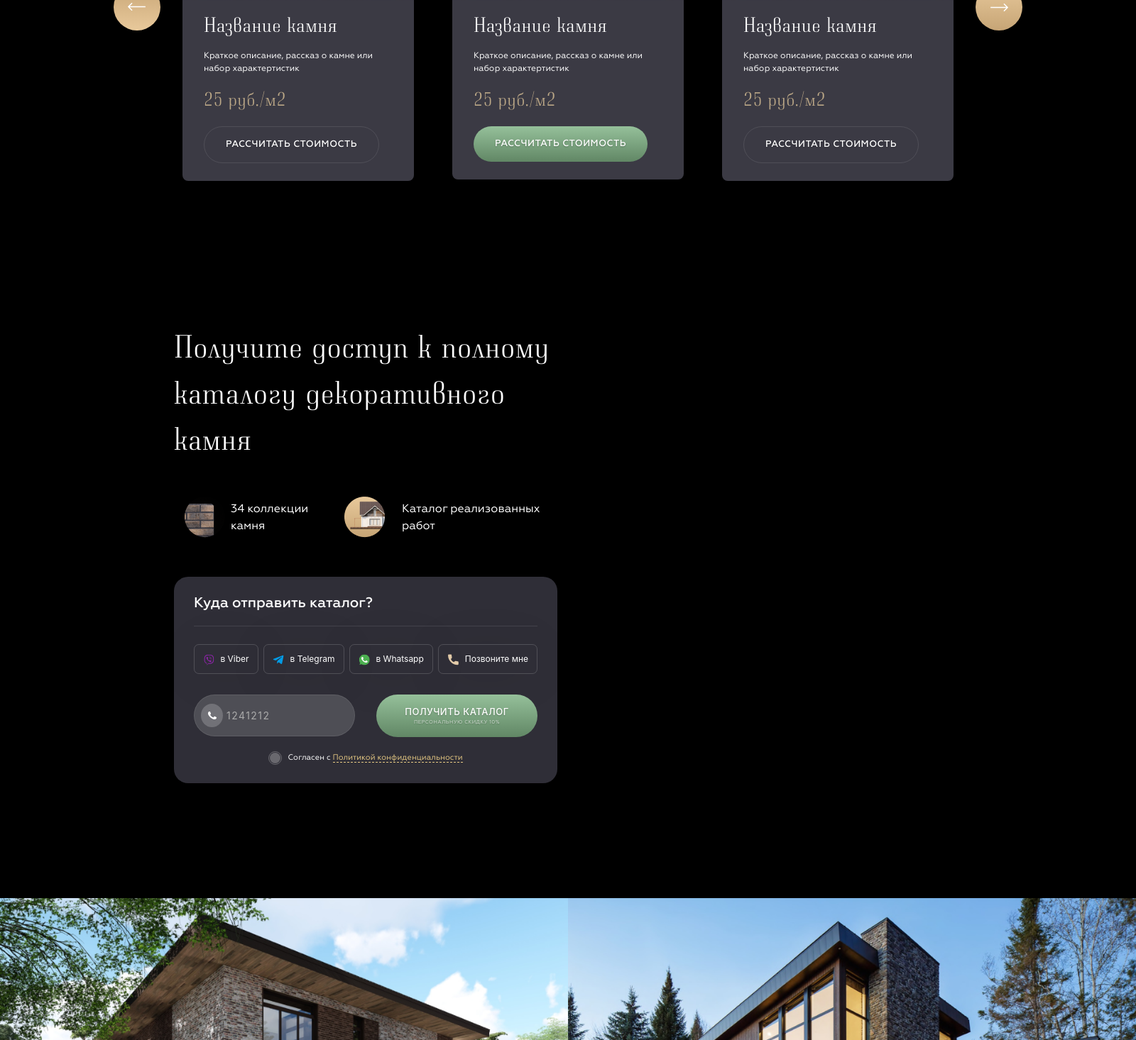
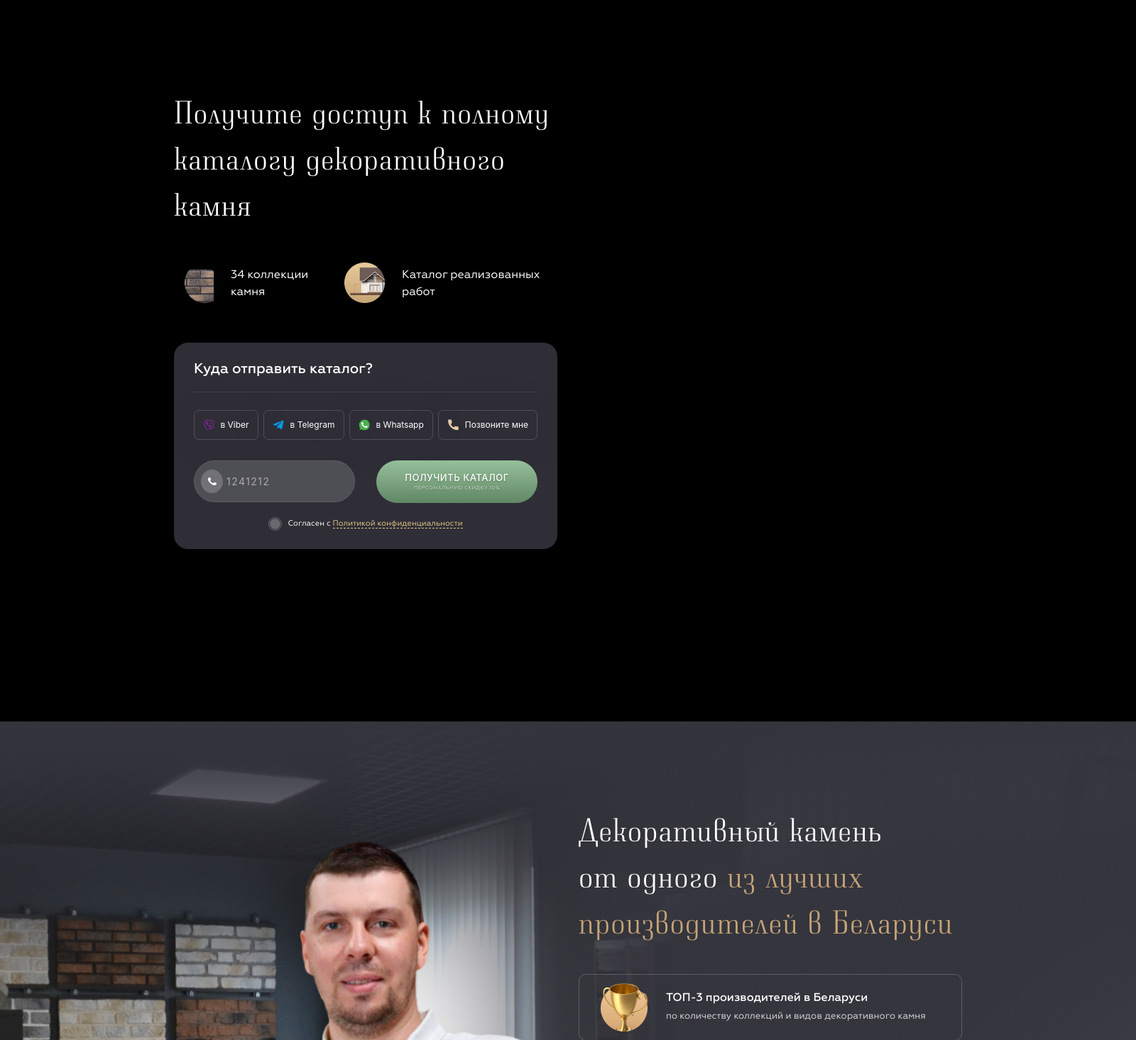
Before and after one commit to Harold-bot/Harold_bot.github.io, a PHP site: page /index.html in a window 1600 px wide; the page is wider, and only the part inside the window is pictured. Shown: the part 2177-3643 px from the top of that part at 71% size. Run offline with PHP 8.4, Linux system fonts and the light colour scheme.

Commit message:
pluces section

```diff
--- a/assets/css/style.css
+++ b/assets/css/style.css
@@ -703,6 +703,53 @@ form hr {
   transform: rotate(180deg);
 }
 
+/* pluces section STYLES */
+.pluces {
+  padding-top: 120px;
+  background: url(../img/pluces/bg.png) center/cover;
+}
+
+.pluce_container {
+  border: 1px solid rgba(255, 255, 255, 0.2);
+  border-radius: 10px;
+  padding: 12px 30px;
+  display: flex;
+  justify-content: start;
+  align-items: center;
+  margin: 20px auto;
+  margin-top: 41px;
+}
+
+.pluces .section_title {
+  font-size: 38px;
+}
+
+.pluces .section_title span {
+  color: #C7A576;
+}
+
+.pluce_container-text {
+  margin-left: 25px;
+}
+
+.pluce_container-text h6 {
+  font-weight: 500;
+  font-size: 16px;
+  color: #FFFFFF;
+  margin-bottom: 7px;
+}
+
+.pluce_container-text p {
+  font-weight: normal;
+  font-size: 13px;
+  color: rgba(255, 255, 255, 0.8);
+}
+
+.not_pluces-section-title {
+  margin-top: 200px;
+  font-size: 40px;
+}
+
 /* reviews STYLES */
 .reviews {
   background: #fff;
@@ -998,6 +1045,25 @@ opacity: 0.4;
   color: #FFFFFF;
 }
 
+/* team section STYLES */
+.team {
+  background: white;
+  padding-bottom: 0;
+}
+
+.team .section_title {
+  color: #000;
+}
+
+.team_img-container {
+  position: relative;
+}
+
+.team_plus {
+  position: absolute;
+  bottom: 0;
+}
+
 /* free_consult section STYLES */
 .free_consult {
   background: url(../img/consultation/bg.png) center/cover;
--- a/index.html
+++ b/index.html
@@ -155,53 +155,6 @@
       </div>
     </section>
 
-    <section class="show-room">
-      <div class="container">
-        <h2 class="title text-center">
-          <span>
-            А если, хотите подрогать и увидить в живую
-          </span>
-          <br>
-          В нашем шоу-руме Вы найдете подходящее решение с вероятностью 95%
-        </h2>
-        <div class="row">
-          <div class="show-room__plus">
-            <div class="row">
-              <div class="col-lg-3">
-                <img src="" alt="">
-              </div>
-              <div class="show-room__plus__text col-lg-9 d-flex flex-column align-items-left">
-                <h4>Расскажем как правильно</h4>
-                <p>уложить камень, какие материалы использовать и т. д.</p>
-              </div>
-            </div>
-          </div>
-          <div class="show-room__plus">
-            <div class="row">
-              <div class="col-lg-3">
-                <img src="" alt="">
-              </div>
-              <div class="show-room__plus__text col-lg-9 d-flex flex-column align-items-left">
-                <h4>Расскажем как правильно</h4>
-                <p>уложить камень, какие материалы использовать и т. д.</p>
-              </div>
-            </div>
-          </div>
-          <div class="show-room__plus">
-            <div class="row">
-              <div class="col-lg-3">
-                <img src="" alt="">
-              </div>
-              <div class="show-room__plus__text col-lg-9 d-flex flex-column align-items-left">
-                <h4>Расскажем как правильно</h4>
-                <p>уложить камень, какие материалы использовать и т. д.</p>
-              </div>
-            </div>
-          </div>
-        </div>
-      </div>
-    </section>
-
     <section class="catalog_brick">
       <div class="container">
         <h1 class="section_title">Каталог декаративного камня нашего производста</h1>
@@ -327,6 +280,60 @@
             </form>
           </div>
         </div>
+      </div>
+    </section>
+
+    <section class="show_room">
+
+    </section>
+
+    <section class="pluces">
+      <div class="container">
+        <div class="row">
+          <div class="col-lg-6">
+            <a href="">
+              <img class="img-fluid mt-5" src="assets/img/pluces/director.png" alt="">
+            </a>
+          </div>
+          <div class="col-lg-6">
+            <h1 class="section_title">Декоративный камень <br> от одного <span>из лучших производителей в Беларуси</span></h1>
+            <div class="pluce_container">
+              <img src="assets/img/pluces/1.png" alt="">
+              <div class="pluce_container-text">
+                <h6>ТОП-3 производителей в Беларуси</h6>
+                <p>по количеству коллекций  и видов декоративного камня</p>
+              </div>
+            </div>
+            <div class="pluce_container">
+              <img src="assets/img/pluces/2.png" alt="">
+              <div class="pluce_container-text">
+                <h6>Мы молодые и более гибкие</h6>
+                <p>Гибкие по срокам и индивидуальным цветовым решениям в отличие от других</p>
+              </div>
+            </div>
+            <div class="pluce_container">
+              <img src="assets/img/pluces/3.png" alt="">
+              <div class="pluce_container-text">
+                <h6>Уникальные коллекции</h6>
+                <p>У нас Вы найдете уникальные коллекции, которых нет в других компаниях во всей стране</p>
+              </div>
+            </div>
+            <div class="pluce_container">
+              <img src="assets/img/pluces/4.png" alt="">
+              <div class="pluce_container-text">
+                <h6>Наше представительство есть в 34 городах Беларуси</h6>
+              </div>
+            </div>
+            <div class="pluce_container">
+              <img src="assets/img/pluces/5.png" alt="">
+              <div class="pluce_container-text">
+                <h6>Качественный декоративный кирпич</h6>
+                <p>"Дом камня" - единственный в Беларуси  производитель качественного декоративного кирпича ручной формовки</p>
+              </div>
+            </div>
+          </div>
+        </div>
+        <h1 class="section_title not_pluces-section-title text-center">Последние объекты с использованием <br> нашего декоративного камня</h1>
       </div>
     </section>
 
@@ -555,6 +562,22 @@
             </div>
           </div>
         </div>
+      </div>
+    </section>
+
+    <section class="team">
+      <h1 class="section_title text-center">Для Вас работает команда из <br>9 специалистов, которую мы собирали <br>5 лет</h1>
+      <div class="team_img-container">
+        <img class="img_fluid mx-auto d-block" src="assets/img/team/1.png" alt="">
+        <img class="team_plus" style="top: 430px; left: 345px;" src="assets/img/team/plus.png" alt="">
+        <img class="team_plus" style="top: 500px; left: 520px;" src="assets/img/team/plus.png" alt="">
+        <img class="team_plus" style="top: 300px; left: 640px;" src="assets/img/team/plus.png" alt="">
+        <img class="team_plus" style="top: 460px; left: 780px;" src="assets/img/team/plus.png" alt="">
+        <img class="team_plus" style="top: 290px; left: 930px;" src="assets/img/team/plus.png" alt="">
+        <img class="team_plus" style="top: 420px; left: 1070px;" src="assets/img/team/plus.png" alt="">
+        <img class="team_plus" style="top: 320px; left: 1190px;" src="assets/img/team/plus.png" alt="">
+        <img class="team_plus" style="top: 440px; left: 1320px;" src="assets/img/team/plus.png" alt="">
+        <img class="team_plus" style="top: 300px; left: 1500px;" src="assets/img/team/plus.png" alt="">
       </div>
     </section>
 
```
Also changed, not shown: assets/img/pluces/1.png (added), assets/img/pluces/2.png (added), assets/img/pluces/3.png (added), assets/img/pluces/4.png (added), assets/img/pluces/5.png (added), assets/img/pluces/bg.png (added), assets/img/pluces/director.png (added), assets/img/team/1.png (added), assets/img/team/bg.png (added), assets/img/team/plus.png (added).
